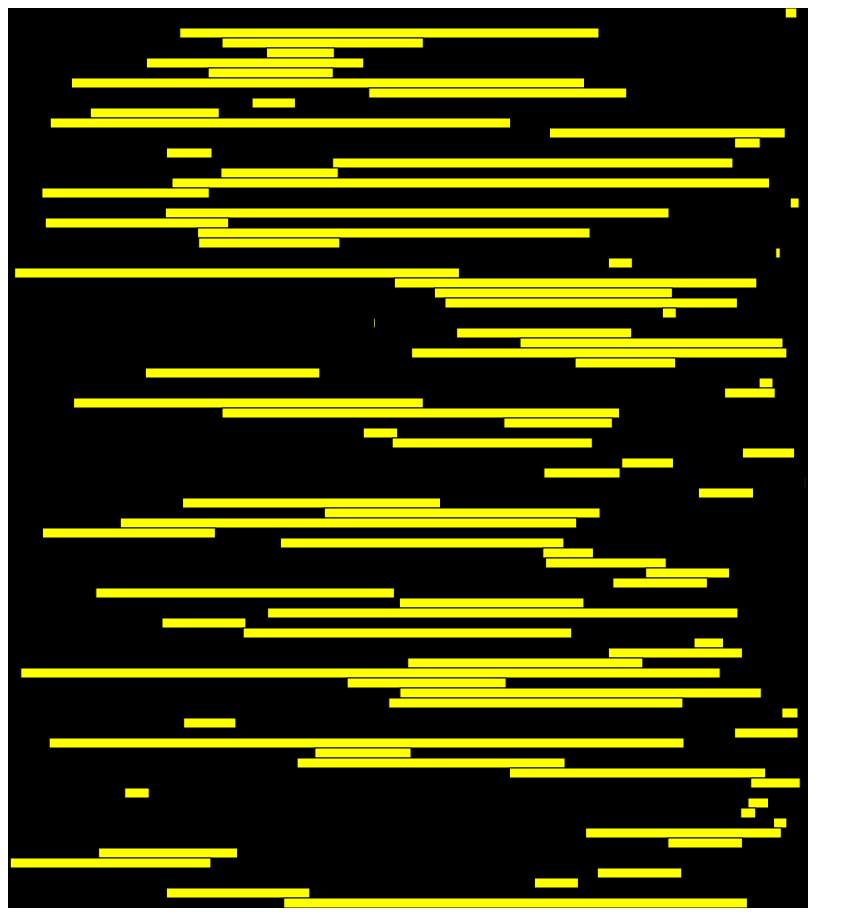
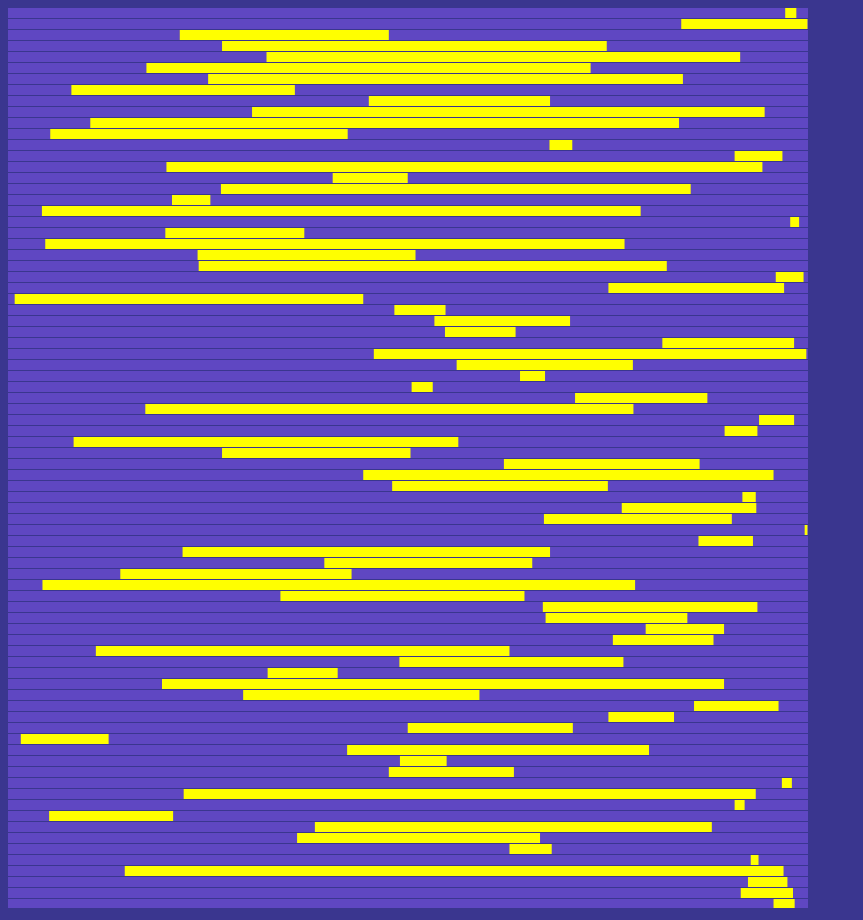
Before and after one commit to Bhanditz/sunrise-sunset, a plain HTML site: page index.html in a window 1280 px wide. Shown: the whole page, without its empty margins (0-863 px from the left). Drawn offline with Linux system fonts and the light colour scheme.

Commit message:
Styling and calculation fixes

```diff
--- a/css/_chart.scss
+++ b/css/_chart.scss
@@ -1,7 +1,12 @@
 $rectDay-fill: yellow;
 $rectDay-stroke: black;
+$rect-background-fill: #5f47c2;
+
+
+.rect-background {
+  fill: $rect-background-fill;
+}
 
 .rectDay {
   fill: $rectDay-fill;
-  stroke: $rectDay-stroke;
 }
--- a/css/style.scss
+++ b/css/style.scss
@@ -1,5 +1,5 @@
 @import 'chart';
 
 body {
-  background: "white";
+  background: #3a368f;
 }
--- a/js/chart.js
+++ b/js/chart.js
@@ -8,6 +8,7 @@ var sunChart = {
 
         //Height of each rectangle
         var heightDay = 10;
+        var bufferDay = 1;
 
         //Scaling section
         var maxDayLength = 60 * 24 - 1;
@@ -21,32 +22,43 @@ var sunChart = {
             .attr("width", widthSvg)
             .attr("height", heightSvg);
 
-        canvas.append("rect")
+  /*      canvas.append("rect")
             .attr({
                 x: 0,
                 y: 0,
                 width: widthSvg,
                 height: heightSvg,
-                id: "rectBackground"
+                id: "rect-background"
             });
-
+*/
         //Make the chart
         d3.json("test/data.json", function(error, dataset) {
 
             var dataRect = canvas.selectAll("rects")
                 .data(dataset)
-                .enter();
+                .enter()
+                .append('g')
+                .classed("holder-rect", true);
+
+            dataRect.append("rect")
+                .attr("y", function(d, i){return i * (heightDay + bufferDay);})
+                .attr({
+                    x: 0,
+                    width: widthSvg,
+                    height: heightDay,
+                    class: "rect-background"
+                });
 
             dataRect.append("rect")
                 .attr("x", function(d) {
                     return scaleBoxWidth(d.rise);
                 })
                 .attr("y", function(d, i) {
-                    return i * heightDay;
+                    return i * (heightDay + bufferDay);
                 })
                 .attr("height", heightDay)
                 .attr("width", function(d) {
-                    return scaleBoxWidth(maxDayLength - d.set);
+                    return scaleBoxWidth(d.set - d.rise);
                 })
                 .classed("rectDay", true);
         });
```
Also changed, not shown: css/style.css.
